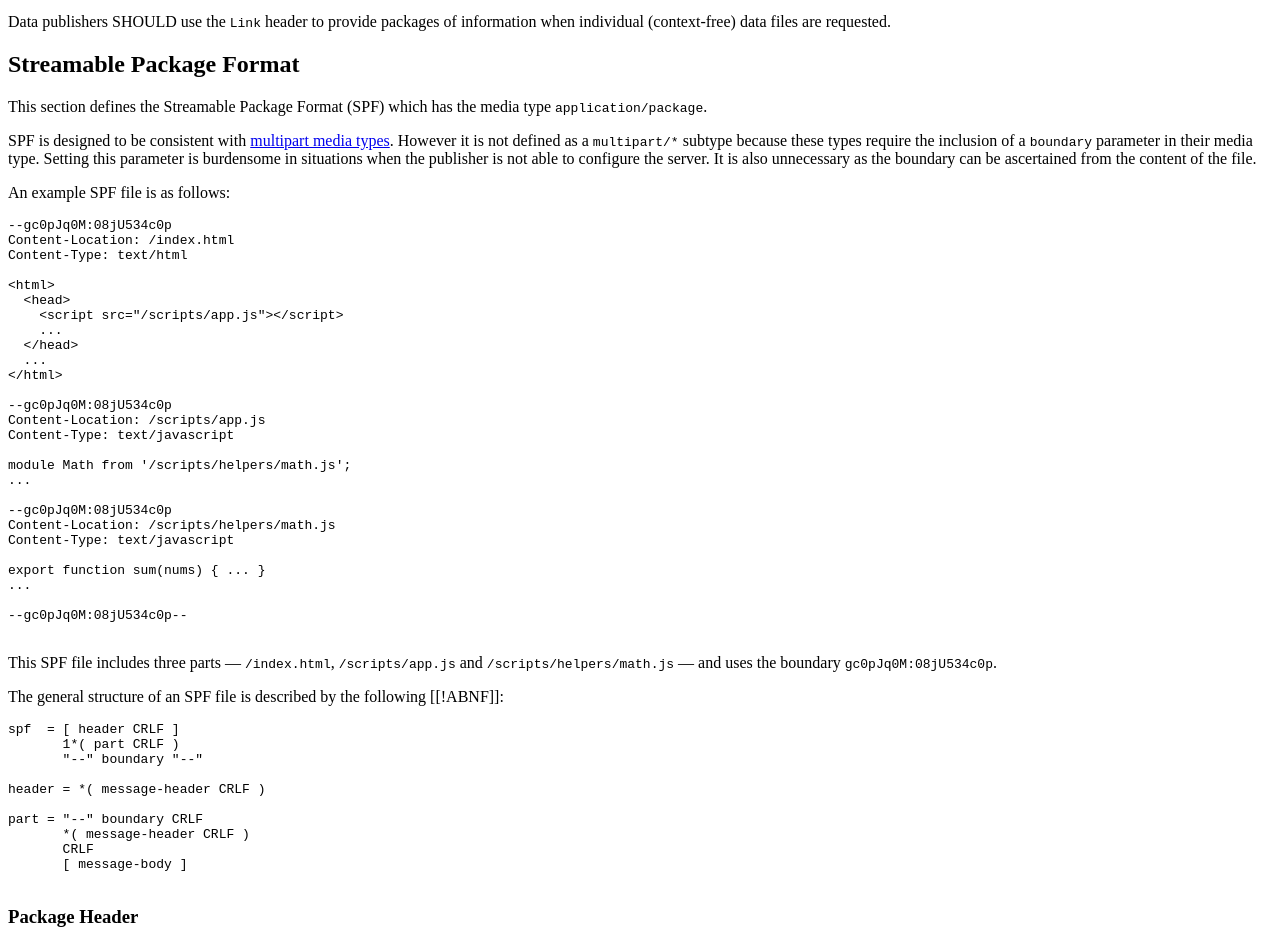
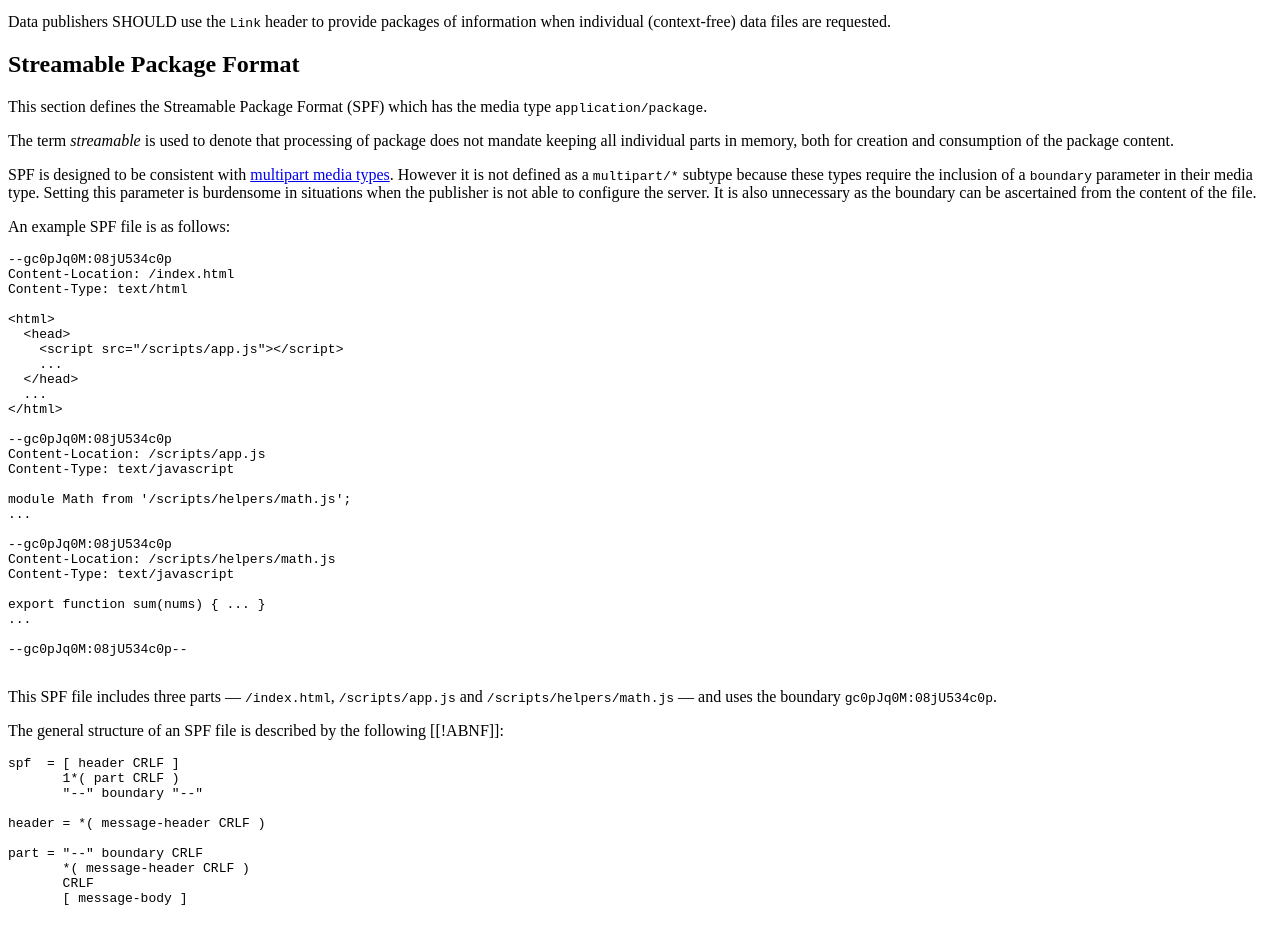
Before and after one commit to w3ctag/packaging-on-the-web, a plain HTML site: page index.html in a window 1280 px wide. Shown: the part 5180-6111 px from the top of the page. Drawn offline with Linux system fonts and the light colour scheme.

Commit message:
Added a note about the use of 'streamable' Fixes #12

```diff
--- a/index.html
+++ b/index.html
@@ -402,6 +402,9 @@ Content-Type: application/pdf
       <h2>Streamable Package Format</h2>
       <p>
         This section defines the Streamable Package Format (SPF) which has the media type <code>application/package</code>.
+      </p>
+      <p class="note">
+	The term <dfn>streamable</dfn> is used to denote that processing of package does not mandate keeping all individual parts in memory, both for creation and consumption of the package content.
       </p>
       <p class="note">
         SPF is designed to be consistent with <a href="http://tools.ietf.org/html/rfc2046#section-5.1">multipart media types</a>. However it is not defined as a <code>multipart/*</code> subtype because these types require the inclusion of a <code>boundary</code> parameter in their media type. Setting this parameter is burdensome in situations when the publisher is not able to configure the server. It is also unnecessary as the boundary can be ascertained from the content of the file.
```
